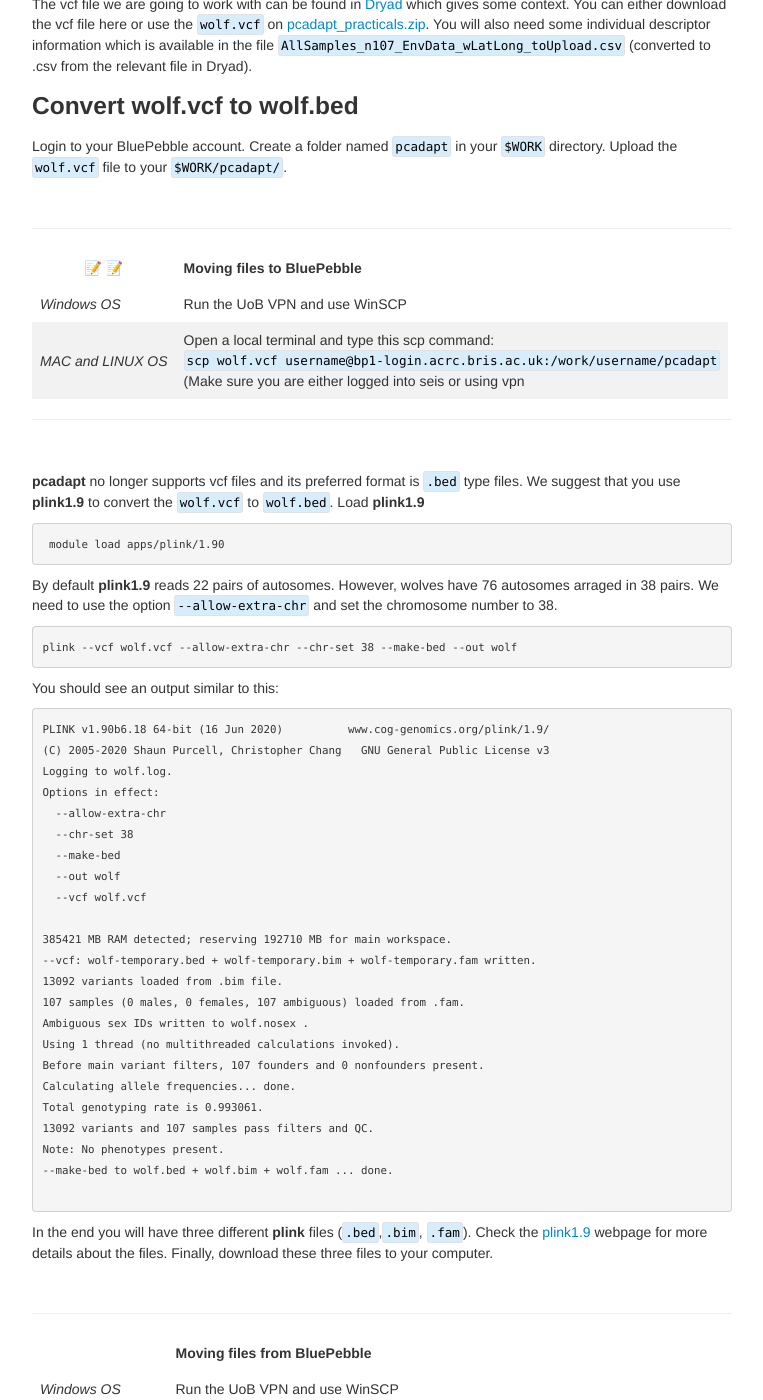
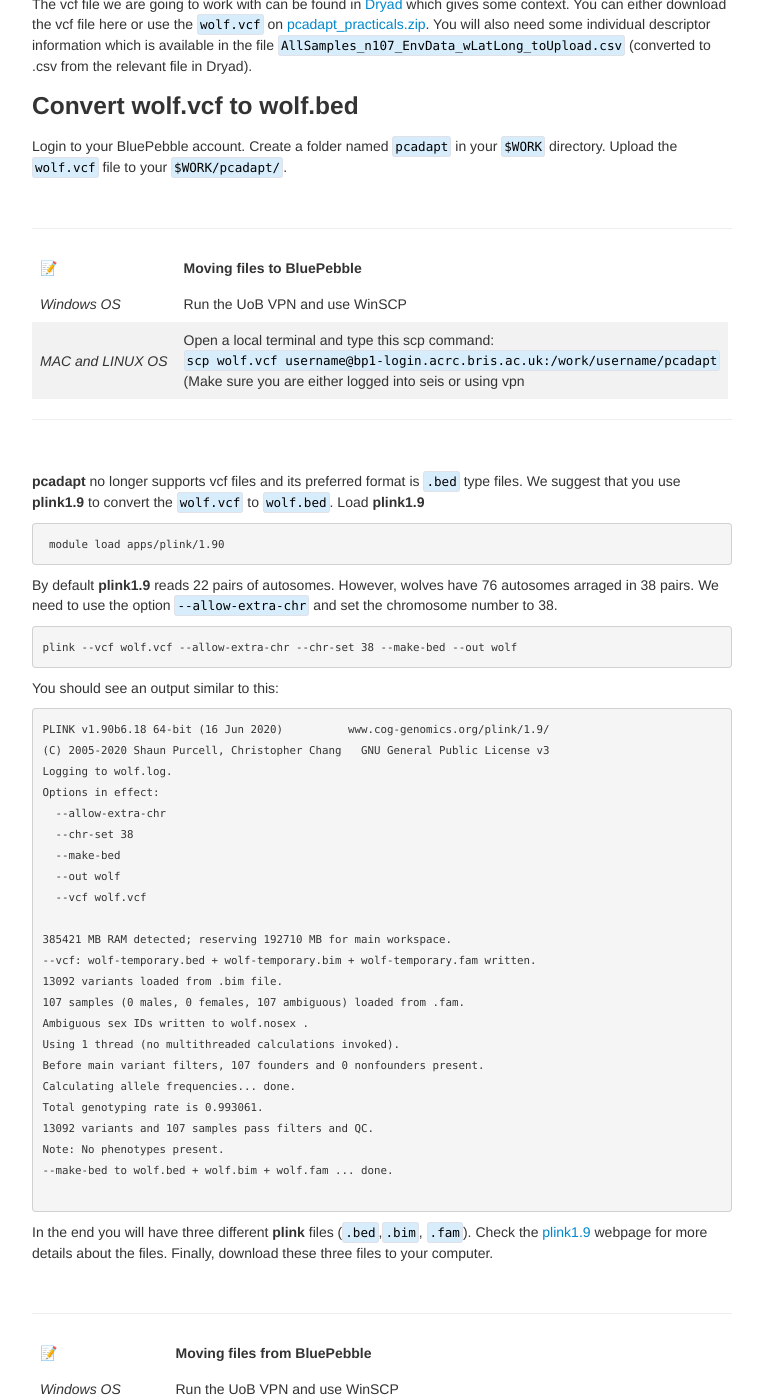
Before and after one commit to ritarasteiro/FieldCourse, a Jekyll site: the page built from pages/PCAdapt_practical.md, in a window 1280 px wide and 1400 px high, scrolled down 550 px. Shown: the whole window, without its empty margins (258-1021 px from the left). Built offline with Jekyll 4.4.1, drawn with Linux system fonts in a browser that asks for light colours.

````diff
--- a/pages/PCAdapt_practical.md
+++ b/pages/PCAdapt_practical.md
@@ -32,8 +32,8 @@ Login to your BluePebble account. Create a folder named ``pcadapt`` in your ``$W
 
 -----
 
-|📝 📝     | Moving files to BluePebble
-|---------------|:---------------------------|
+|📝     | Moving files to BluePebble
+|:---------------|:---------------------------|
 | *Windows OS*  |Run the UoB VPN and use WinSCP|
 | *MAC and LINUX OS* | Open a local terminal and type this scp command: <br/> ```scp wolf.vcf username@bp1-login.acrc.bris.ac.uk:/work/username/pcadapt``` <br/> (Make sure you are either logged into seis or using vpn |
 
@@ -89,8 +89,8 @@ In the end you will have three different **plink** files (```.bed```,```.bim```,
 
 -----
 
-|        | Moving files from BluePebble
-|---------------|:---------------------------|
+|   📝     | Moving files from BluePebble
+|:---------------|:---------------------------|
 | *Windows OS*  |Run the UoB VPN and use WinSCP|
 | *MAC and LINUX OS* | Open a local terminal and type these scp commands: <br/> ```scp  username@bp1-login.acrc.bris.ac.uk:/work/username/pcadapt/wolf.b* ./``` <br/> ```scp  username@bp1-login.acrc.bris.ac.uk:/work/username/pcadapt/wolf.fam ./``` <br/> (Make sure you are either logged into seis or using vpn |
 
````
